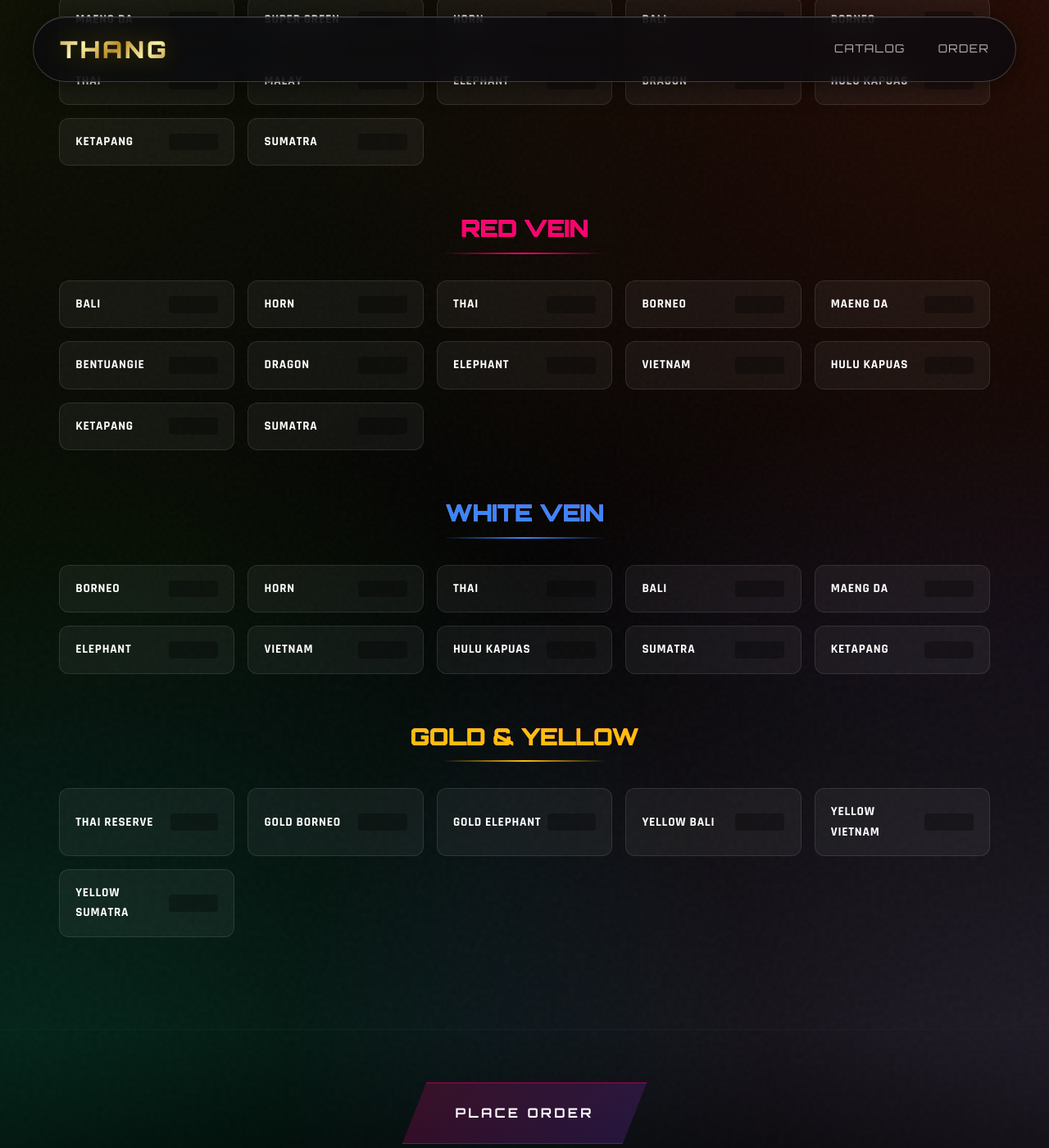
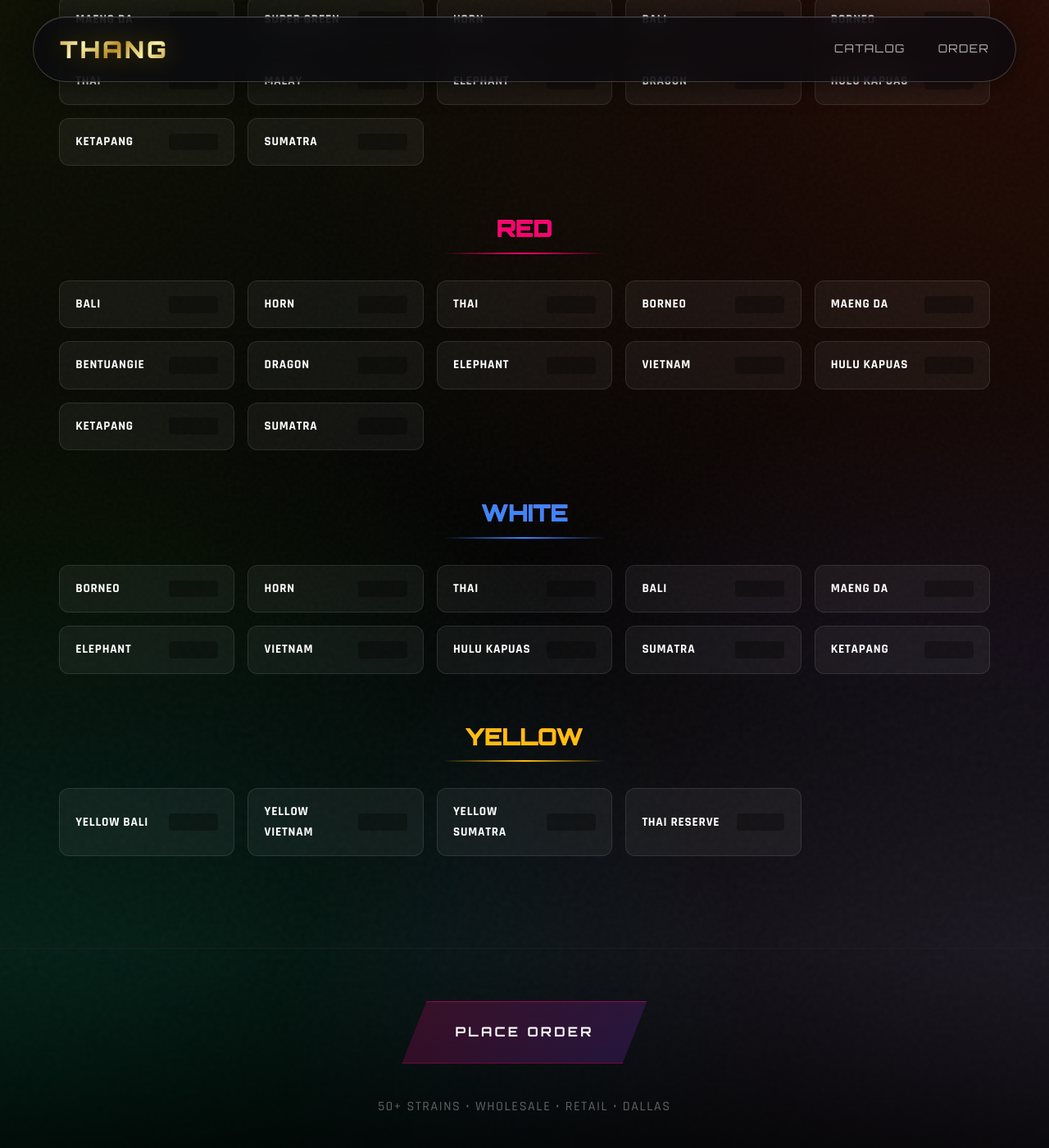
Before and after one commit to Nuance-Drop/kratomthang, a Jekyll site: the page strains.html, which Jekyll copies as it is, in a window 1280 px wide and 1400 px high, scrolled down 577 px. Shown: the whole window at 82% size. Built offline with Jekyll 4.4.1, drawn with Linux system fonts in a browser that asks for light colours.

Commit message:
Update strains.html

```diff
--- a/strains.html
+++ b/strains.html
@@ -31,7 +31,7 @@
 
     <!-- GREEN VEINS -->
     <div class="category-header">
-      <span class="chrome-text green">GREEN VEIN</span>
+      <span class="chrome-text green">GREEN</span>
       <div class="rainbow-line green"></div>
     </div>
     <div class="compact-grid">
@@ -51,7 +51,7 @@
 
     <!-- RED VEINS -->
     <div class="category-header">
-      <span class="chrome-text red">RED VEIN</span>
+      <span class="chrome-text red">RED</span>
       <div class="rainbow-line red"></div>
     </div>
     <div class="compact-grid">
@@ -71,7 +71,7 @@
 
     <!-- WHITE VEINS -->
     <div class="category-header">
-      <span class="chrome-text white">WHITE VEIN</span>
+      <span class="chrome-text white">WHITE</span>
       <div class="rainbow-line white"></div>
     </div>
     <div class="compact-grid">
@@ -87,18 +87,17 @@
       <a href="/strains/white-ketapang/" class="compact-card white"><span class="name">Ketapang</span><span class="price">$125</span></a>
     </div>
 
-    <!-- GOLD & YELLOW -->
+    <!-- YELLOW -->
   <div class="category-header">
-      <span class="chrome-text gold">GOLD & YELLOW</span>
+  <span class="chrome-text gold">YELLOW</span>
   <div class="rainbow-line gold"></div>
 </div>
 <div class="compact-grid">
-      <a href="/strains/gold-thai/" class="compact-card gold"><span class="name">Thai Reserve</span><span class="price">$140</span></a>
-      <a href="/strains/gold-borneo/" class="compact-card gold"><span class="name">Gold Borneo</span><span class="price">$135</span></a>
-      <a href="/strains/gold-elephant/" class="compact-card gold"><span class="name">Gold Elephant</span><span class="price">$140</span></a>
   <a href="/strains/yellow-bali/" class="compact-card gold"><span class="name">Yellow Bali</span><span class="price">$125</span></a>
   <a href="/strains/yellow-vietnam/" class="compact-card gold"><span class="name">Yellow Vietnam</span><span class="price">$125</span></a>
   <a href="/strains/yellow-sumatra/" class="compact-card gold"><span class="name">Yellow Sumatra</span><span class="price">$125</span></a>
+  <a href="/strains/gold-thai/" class="compact-card gold"><span class="name">Thai Reserve</span><span class="price">$140</span></a>
+  <!-- Delete other gold strains or rename to yellow-* -->
 </div>
 
   </section>
```
Lines whose indentation alone changed are shown as unchanged.
